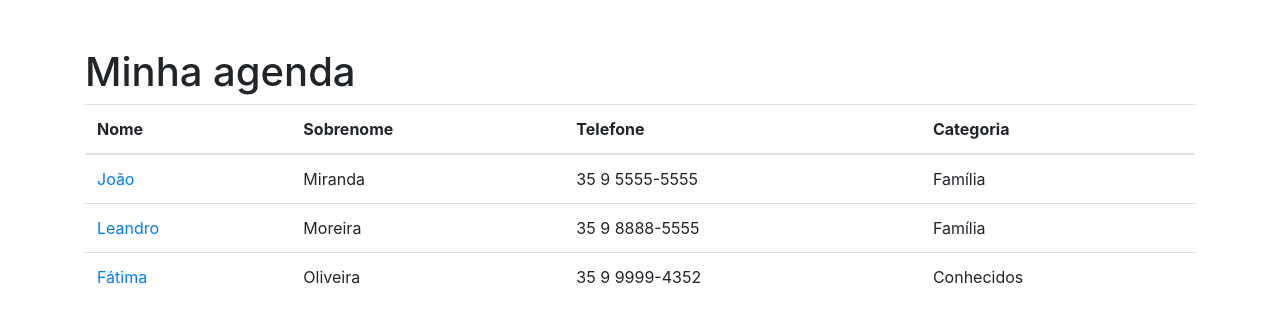
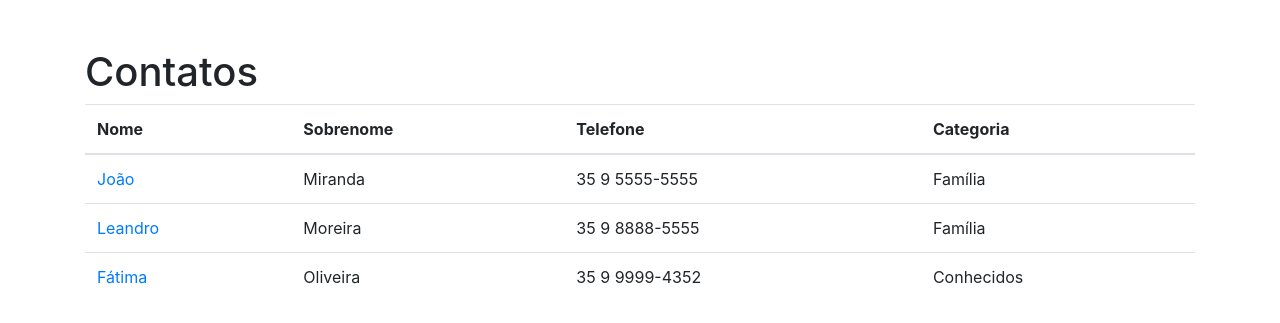
Before and after one commit to MaraisaFerreira/django_phone_book, a Django app: page / in a window 1280 px wide. Shown: the part 56-379 px from the top of the page. Run offline with Django 4.2, Linux system fonts and the light colour scheme; some libraries are stand-ins or nearby versions.

Commit message:
title changed

```diff
--- a/contacts/templates/contacts/index.html
+++ b/contacts/templates/contacts/index.html
@@ -3,7 +3,7 @@
 {% block title %}Agenda{% endblock title %}
 
 {% block content %}
-    <h1 class="mt-5">Minha agenda</h1>
+    <h1 class="mt-5">Contatos</h1>
 
     <table class="table">
         <thead>
```
